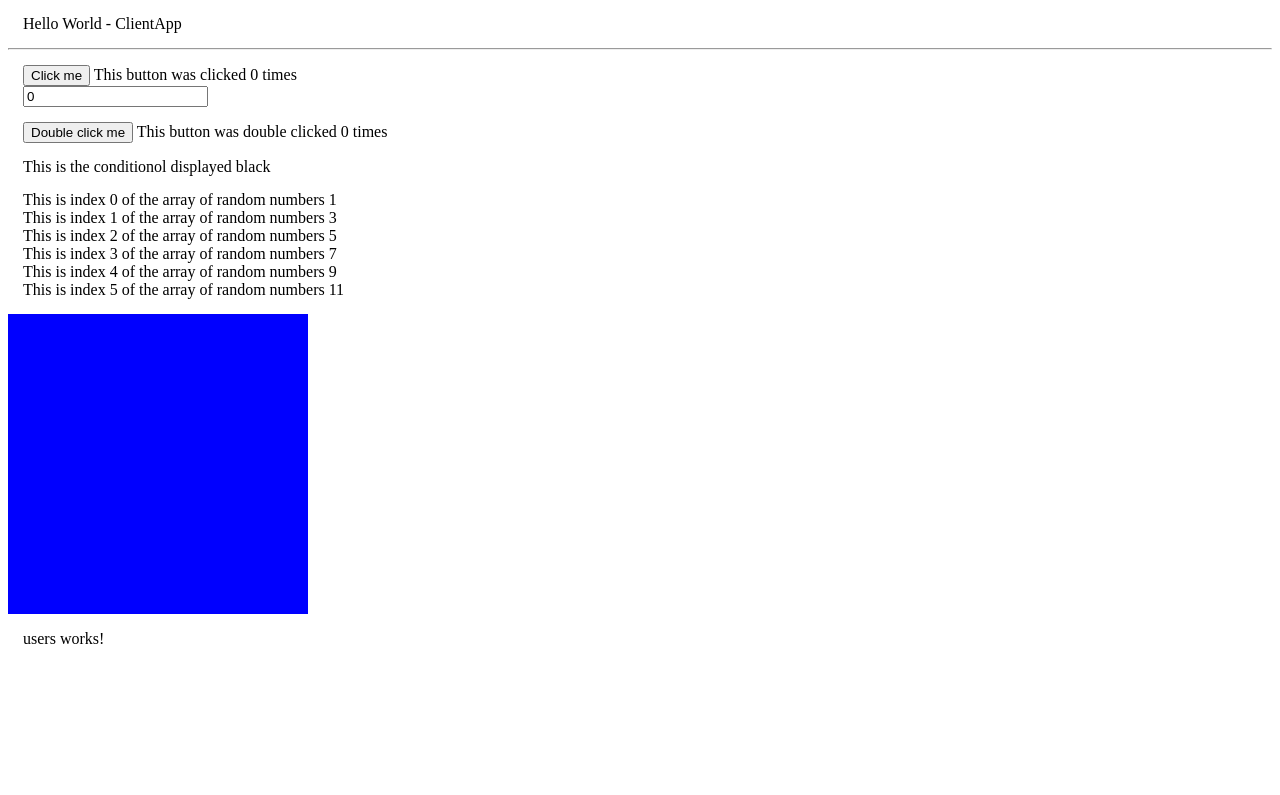
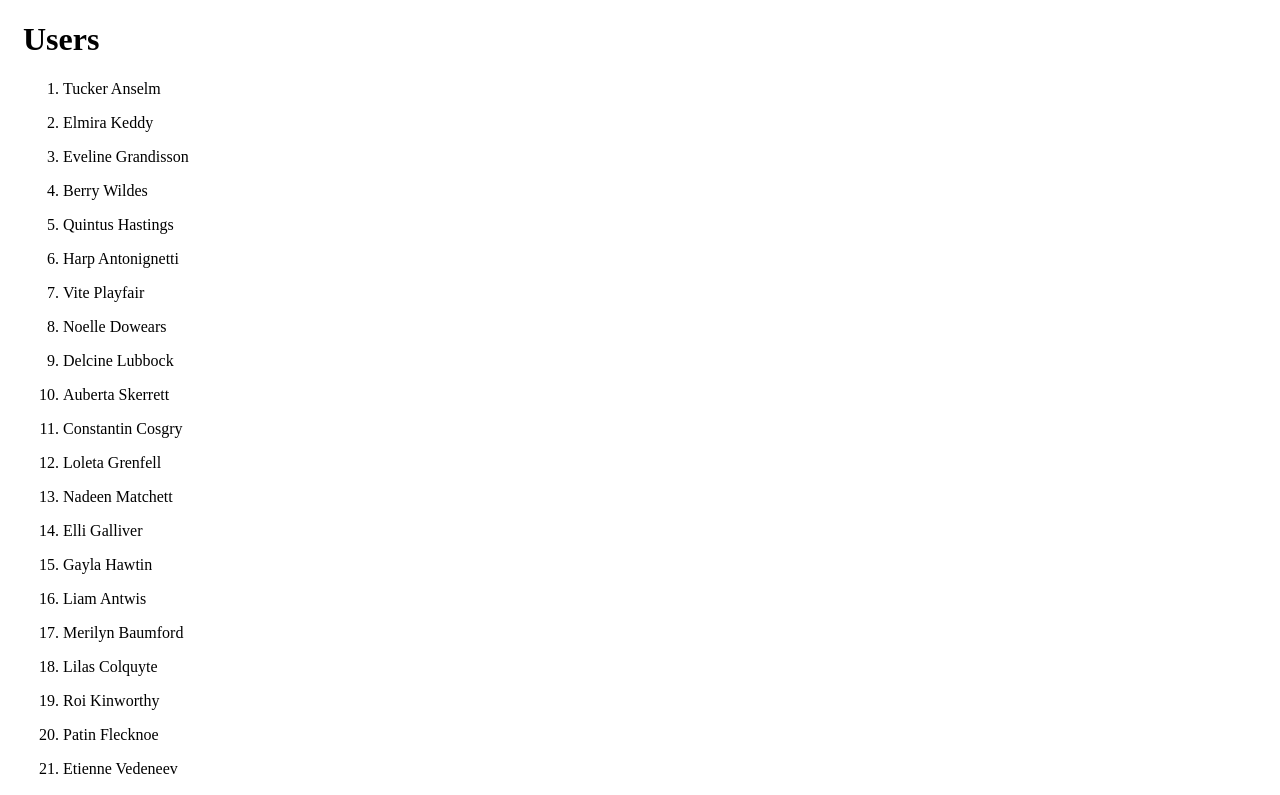
Before and after one commit to Versatilerz/angular-bootcamp, an Angular app: page / in a window 1280 px wide. Shown: the top 795 px of the page. Built offline with nearby package versions, Linux system fonts and the light colour scheme.

Commit message:
parent to child input

```diff
--- a/src/app/app.component.html
+++ b/src/app/app.component.html
@@ -1,4 +1,4 @@
-<div class="spaced">
+<!-- <div class="spaced">
   {{ hellowWorld + " - " + title }}
 </div>
 <hr />
@@ -7,7 +7,6 @@
   {{ "This button was clicked " + clicked + " times" }}
   <div *ngIf="clicked > 5">You have clicked more then 5 times</div>
   <br />
-  <!-- <input type="text" [value]="clicked" /> -->
   <input type="number" [(ngModel)]="clicked" />
 </div>
 <div class="spaced">
@@ -51,7 +50,7 @@
   [style.top.px]="tooltipInfo.pageY + 15"
 >
   This is the tooltip
-</div>
+</div> -->
 
 <div class="spaced">
   <app-users></app-users>
--- a/src/app/app.module.ts
+++ b/src/app/app.module.ts
@@ -5,9 +5,10 @@ import { AppRoutingModule } from './app-routing.module';
 import { AppComponent } from './app.component';
 import { UsersComponent } from './users/users.component';
 import { FormsModule } from '@angular/forms';
+import { UserSingleComponent } from './users/user-single/user-single.component';
 
 @NgModule({
-  declarations: [AppComponent, UsersComponent],
+  declarations: [AppComponent, UsersComponent, UserSingleComponent],
   imports: [BrowserModule, AppRoutingModule, FormsModule],
   providers: [],
   bootstrap: [AppComponent],
--- /dev/null
+++ b/src/app/users/user-single/user-single.component.html
@@ -0,0 +1 @@
+<p>{{ user }}</p>
--- a/src/app/users/users.component.html
+++ b/src/app/users/users.component.html
@@ -1 +1,6 @@
-<p>users works!</p>
+<h1>Users</h1>
+<ol>
+  <li *ngFor="let user of userList; let i = index">
+    <app-user-single [user]="user"></app-user-single>
+  </li>
+</ol>
--- a/src/app/users/users.component.ts
+++ b/src/app/users/users.component.ts
@@ -3,8 +3,35 @@ import { Component } from '@angular/core';
 @Component({
   selector: 'app-users',
   templateUrl: './users.component.html',
-  styleUrl: './users.component.css'
+  styleUrl: './users.component.css',
 })
 export class UsersComponent {
-
+  userList = [
+    'Tucker Anselm',
+    'Elmira Keddy',
+    'Eveline Grandisson',
+    'Berry Wildes',
+    'Quintus Hastings',
+    'Harp Antonignetti',
+    'Vite Playfair',
+    'Noelle Dowears',
+    'Delcine Lubbock',
+    'Auberta Skerrett',
+    'Constantin Cosgry',
+    'Loleta Grenfell',
+    'Nadeen Matchett',
+    'Elli Galliver',
+    'Gayla Hawtin',
+    'Liam Antwis',
+    'Merilyn Baumford',
+    'Lilas Colquyte',
+    'Roi Kinworthy',
+    'Patin Flecknoe',
+    'Etienne Vedeneev',
+    'Diane Evesque',
+    'Ashlee Amoore',
+    'Julissa Bandey',
+    'Merridie McPartling',
+    'Nanete Kitlee',
+  ];
 }
```
Also changed, not shown: src/app/users/user-single/user-single.component.ts (added, +10 -0 lines), src/app/users/user-single/user-single.component.css (added), 1 other file (tests, documents, lock files or other folders).
